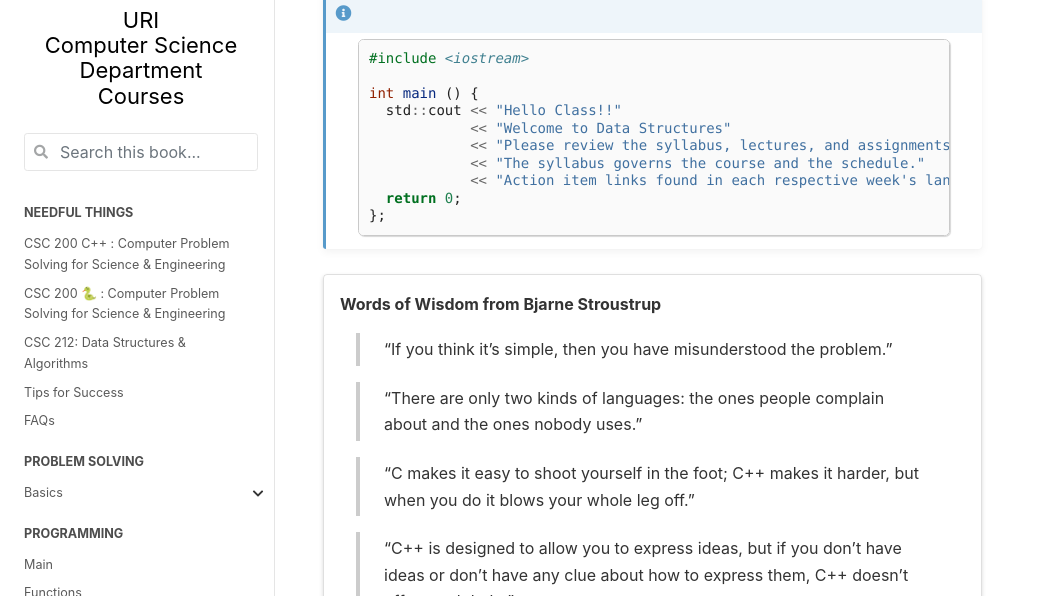
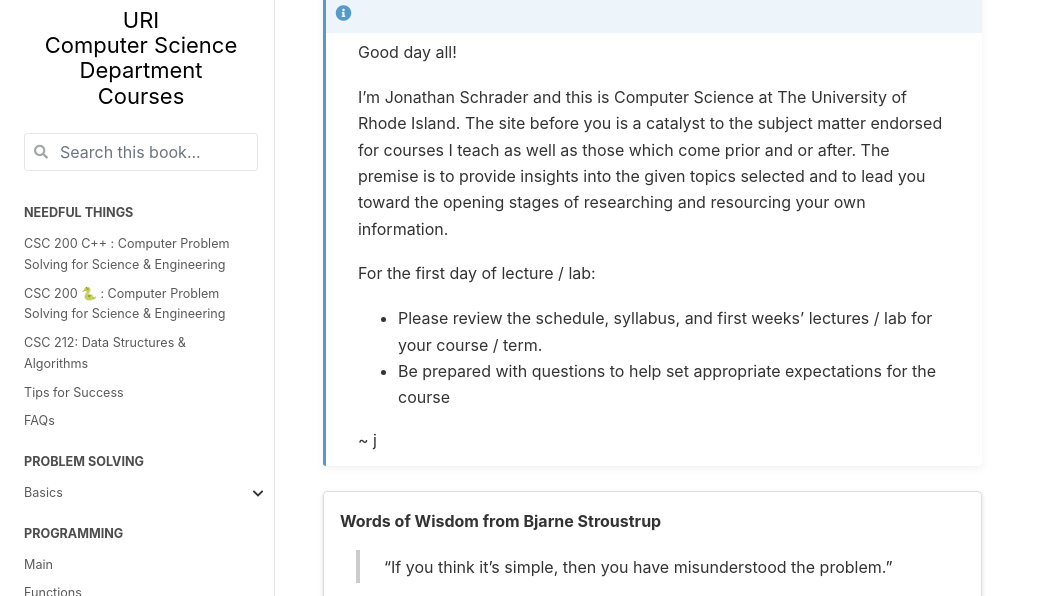
Before and after one commit to uricsc/courses, a plain HTML site: page docs/intro.html in a window 1280 px wide. Shown: the part 139-735 px from the top of the page, without its empty margins (0-1044 px from the left). Drawn offline with Linux system fonts and the light colour scheme.

Commit message:
Add files via upload

```diff
--- a/docs/intro.html
+++ b/docs/intro.html
@@ -767,18 +767,16 @@ title="Print to PDF"
 <h1>Welcome<a class="headerlink" href="#welcome" title="Permalink to this headline">#</a></h1>
 <div class="admonition-nbsp admonition">
 <p class="admonition-title"> </p>
-<div class="highlight-cpp notranslate"><div class="highlight"><pre><span></span><span class="cp">#include</span><span class="w"> </span><span class="cpf">&lt;iostream&gt;</span><span class="cp"></span>
-
-<span class="kt">int</span><span class="w"> </span><span class="nf">main</span><span class="w"> </span><span class="p">()</span><span class="w"> </span><span class="p">{</span><span class="w"></span>
-<span class="w">  </span><span class="n">std</span><span class="o">::</span><span class="n">cout</span><span class="w"> </span><span class="o">&lt;&lt;</span><span class="w"> </span><span class="s">&quot;Hello Class!!&quot;</span><span class="w"></span>
-<span class="w">            </span><span class="o">&lt;&lt;</span><span class="w"> </span><span class="s">&quot;Welcome to Data Structures&quot;</span><span class="w"></span>
-<span class="w">            </span><span class="o">&lt;&lt;</span><span class="w"> </span><span class="s">&quot;Please review the syllabus, lectures, and assignments...&quot;</span><span class="w"></span>
-<span class="w">            </span><span class="o">&lt;&lt;</span><span class="w"> </span><span class="s">&quot;The syllabus governs the course and the schedule.&quot;</span><span class="w"></span>
-<span class="w">            </span><span class="o">&lt;&lt;</span><span class="w"> </span><span class="s">&quot;Action item links found in each respective week&#39;s landing page.&quot;</span><span class="w"></span>
-<span class="w">  </span><span class="k">return</span><span class="w"> </span><span class="mi">0</span><span class="p">;</span><span class="w"> </span>
-<span class="p">};</span><span class="w"></span>
-</pre></div>
-</div>
+<p>Good day all!</p>
+<p>I’m Jonathan Schrader and this is Computer Science at The University of Rhode Island. The site before you is a catalyst to the
+subject matter endorsed for courses I teach as well as those which come prior and or after. The premise is to provide insights
+into the given topics selected and to lead you toward the opening stages of researching and resourcing your own information.</p>
+<p>For the first day of lecture / lab:</p>
+<ul class="simple">
+<li><p>Please review the schedule, syllabus, and first weeks’ lectures / lab for your course / term.</p></li>
+<li><p>Be prepared with questions to help set appropriate expectations for the course</p></li>
+</ul>
+<p>~ j</p>
 </div>
 <div class="sd-card sd-sphinx-override sd-mb-3 sd-shadow-sm docutils">
 <div class="sd-card-body docutils">
```
